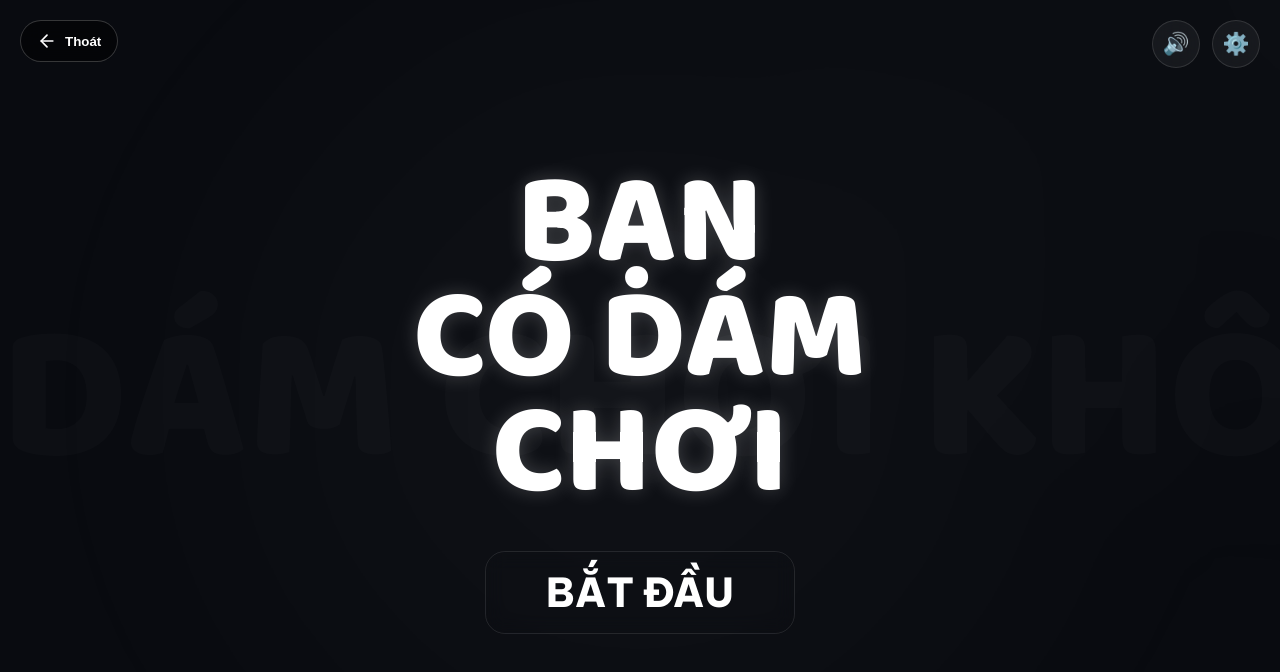
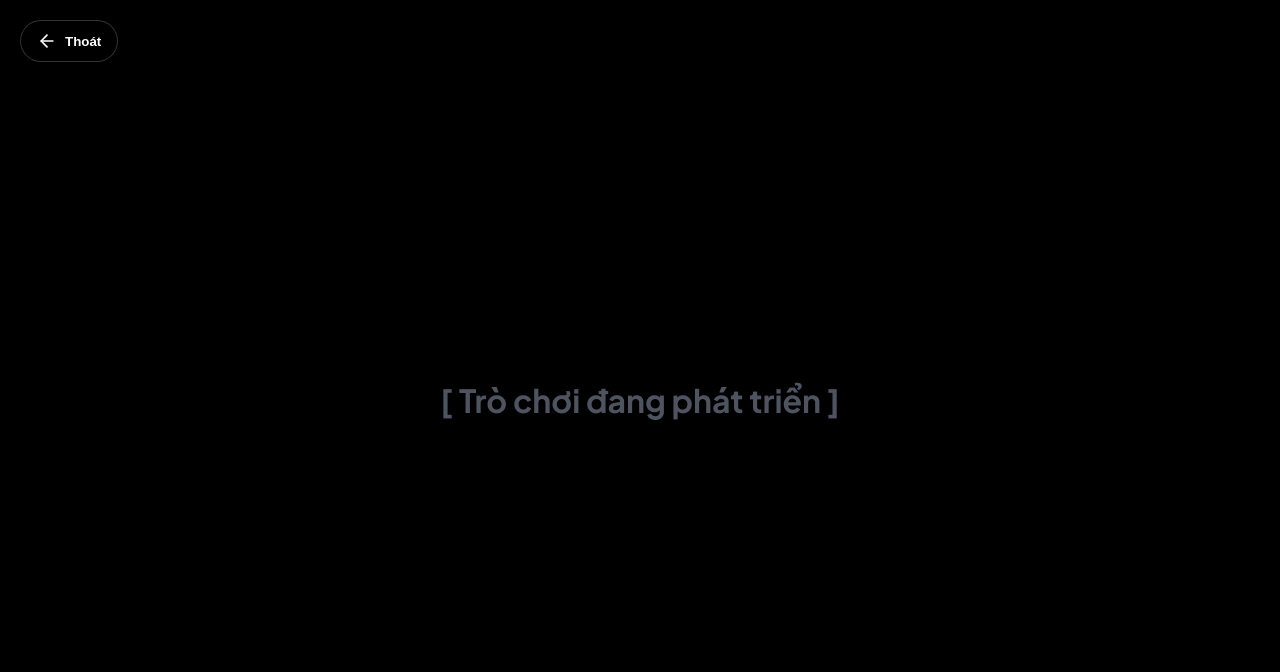
Before and after one commit to trevorthanhtung/ludorahub, a React (Vite) app: page /game/g1 in a window 1280 px wide. Shown: the top 672 px of the page. Built offline with nearby package versions, Linux system fonts and the light colour scheme; no server answers.

Commit message:
refactor(data): change game id from g1 to true-or-dare for seo friendly urls

```diff
--- a/src/pages/GameDetail.jsx
+++ b/src/pages/GameDetail.jsx
@@ -5,7 +5,7 @@ import { motion, AnimatePresence } from 'framer-motion';
 import { useAppContext } from '../context/AppContext';
 
 const GAME_INFO = {
-  'g1': {
+  'true-or-dare': {
     title: 'True or Dare',
     url: '/GAMES/TRUE OR DARE/index.html'
   }
--- a/src/pages/Home.jsx
+++ b/src/pages/Home.jsx
@@ -3,7 +3,7 @@ import GameCard from '../components/GameCard';
 import { useAppContext } from '../context/AppContext';
 
 const MOCK_GAMES = [
-  { id: 'g1', title: 'True or Dare', players: '∞', time: '∞', tag: 'HOT', image: '/tod-banner.webp', externalUrl: '/GAMES/TRUE OR DARE/index.html' }
+  { id: 'true-or-dare', title: 'True or Dare', players: '∞', time: '∞', tag: 'HOT', image: '/tod-banner.webp', externalUrl: '/GAMES/TRUE OR DARE/index.html' }
 ];
 
 export default function Home() {
```
